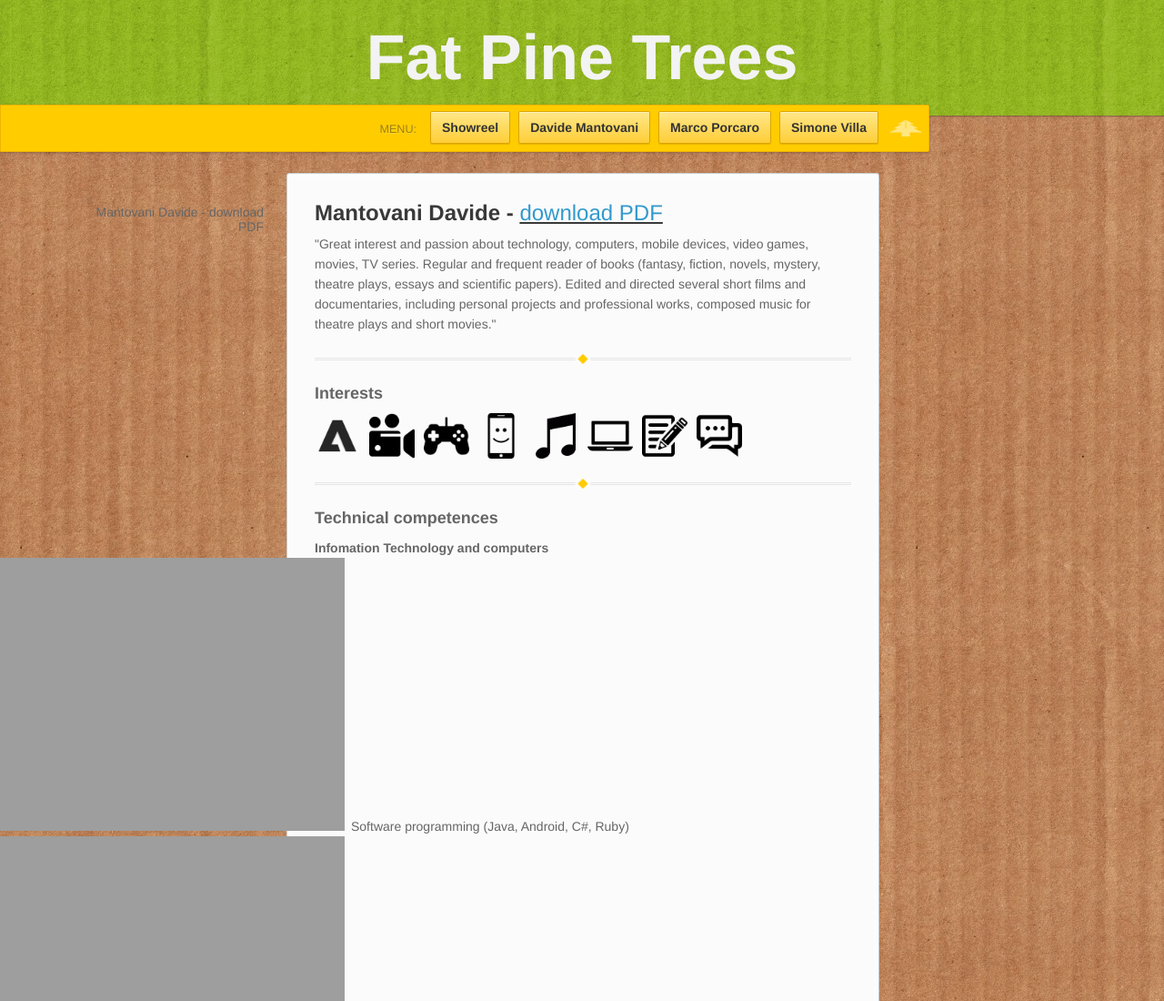
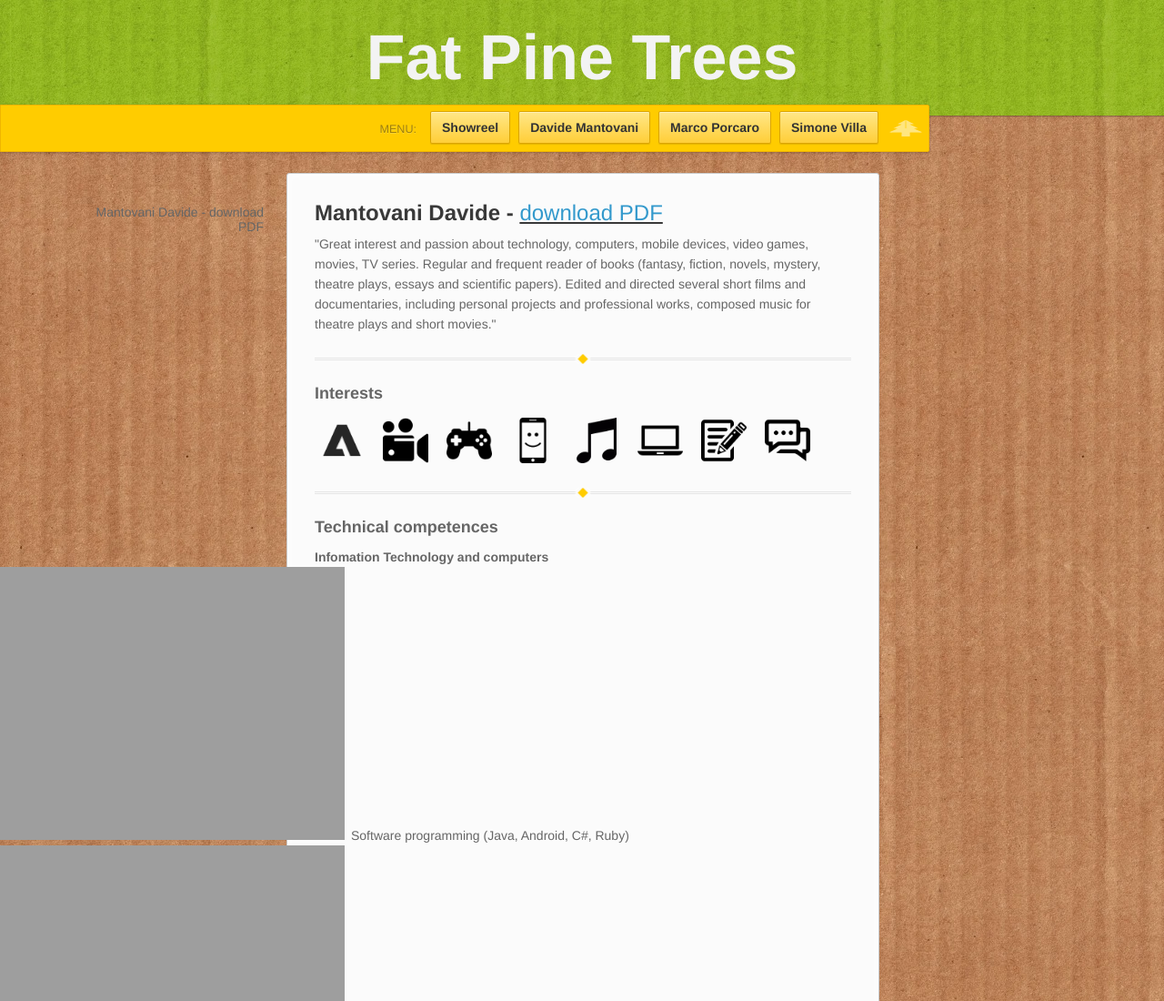
Before and after one commit to fatpinetrees/fatpinetrees.github.io, a plain HTML site: page cv/mantovanidavide/index.html in a window 1280 px wide. Shown: the top 1100 px of the page at 91% size. Drawn offline with nearby package versions, Linux system fonts and the light colour scheme; files whose address does not match are found by name.

Commit message:
Style fixes

```diff
--- a/cv/mantovanidavide/index.html
+++ b/cv/mantovanidavide/index.html
@@ -55,14 +55,14 @@ Edited and directed several short films and documentaries, including personal pr
 
           <div>
             <h3>Interests</h3>
-            <img src="https://fatpinetrees.github.io/images/icons/adobe.png" style="float: left; width: 50px; margin-right:10px;">
-            <img src="https://fatpinetrees.github.io/images/icons/video.png" style="float: left; width: 50px; margin-right:10px;">
-            <img src="https://fatpinetrees.github.io/images/icons/games.png" style="float: left; width: 50px; margin-right:10px;">
-            <img src="https://fatpinetrees.github.io/images/icons/mobile.png" style="float: left; width: 50px; margin-right:10px;">
-            <img src="https://fatpinetrees.github.io/images/icons/music.png" style="float: left; width: 50px; margin-right:10px;">
-            <img src="https://fatpinetrees.github.io/images/icons/computer.png" style="float: left; width: 50px; margin-right:10px;">
-            <img src="https://fatpinetrees.github.io/images/icons/writing.png" style="float: left; width: 50px; margin-right:10px;">
-            <img src="https://fatpinetrees.github.io/images/icons/communication.png" style="float: left; width: 50px; margin-right:10px;">
+            <img src="https://fatpinetrees.github.io/images/icons/adobe.png" style="border: 1px solid @eee; padding: 5px; float: left; width: 50px; margin-right:10px;">
+            <img src="https://fatpinetrees.github.io/images/icons/video.png" style="border: 1px solid @eee; padding: 5px; float: left; width: 50px; margin-right:10px;">
+            <img src="https://fatpinetrees.github.io/images/icons/games.png" style="border: 1px solid @eee; padding: 5px; float: left; width: 50px; margin-right:10px;">
+            <img src="https://fatpinetrees.github.io/images/icons/mobile.png" style="border: 1px solid @eee; padding: 5px; float: left; width: 50px; margin-right:10px;">
+            <img src="https://fatpinetrees.github.io/images/icons/music.png" style="border: 1px solid @eee; padding: 5px; float: left; width: 50px; margin-right:10px;">
+            <img src="https://fatpinetrees.github.io/images/icons/computer.png" style="border: 1px solid @eee; padding: 5px; float: left; width: 50px; margin-right:10px;">
+            <img src="https://fatpinetrees.github.io/images/icons/writing.png" style="border: 1px solid @eee; padding: 5px; float: left; width: 50px; margin-right:10px;">
+            <img src="https://fatpinetrees.github.io/images/icons/communication.png" style="border: 1px solid @eee; padding: 5px; float: left; width: 50px; margin-right:10px;">
             <div style="clear:both"></div>
           </div>
 
```
